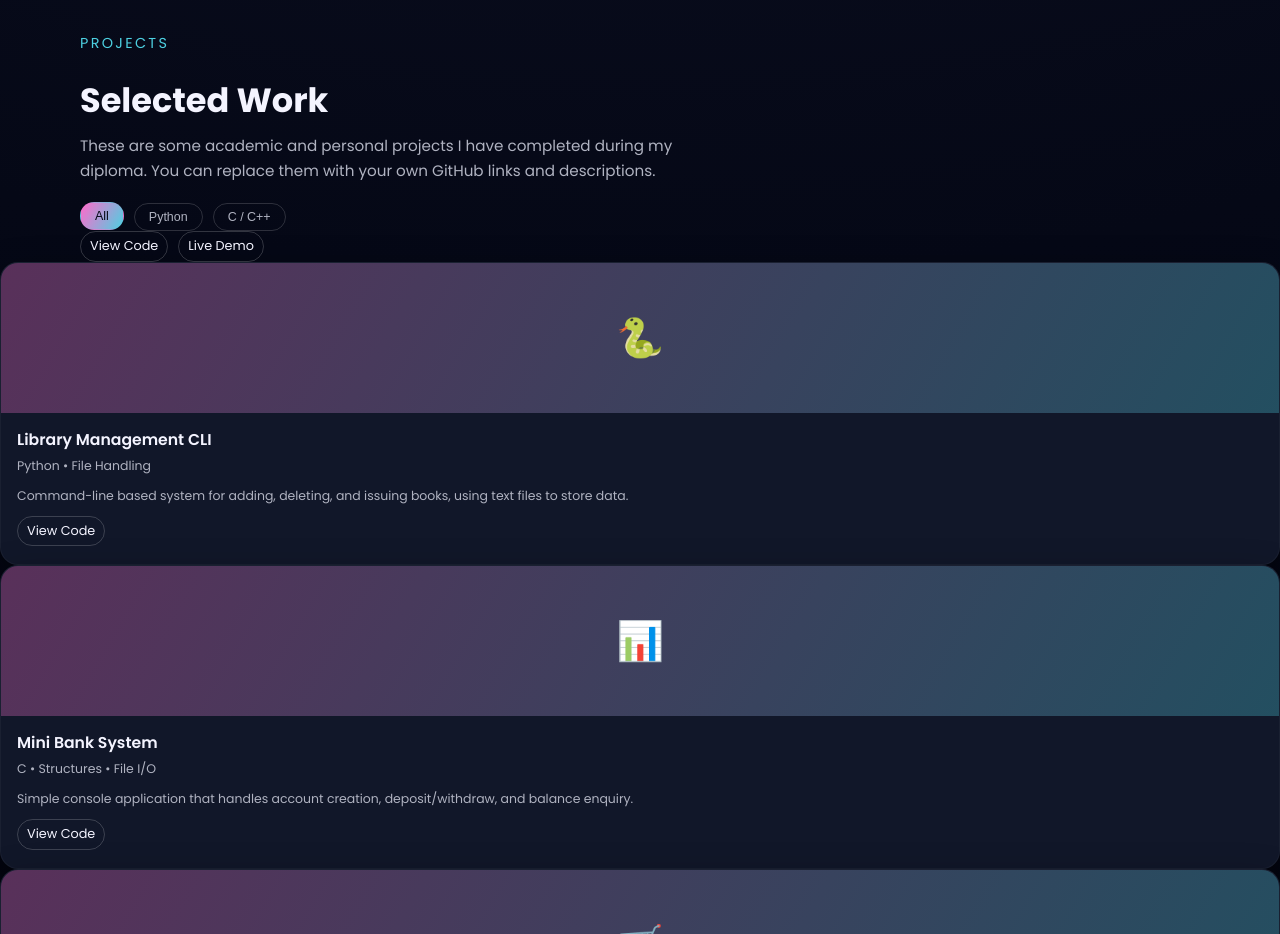
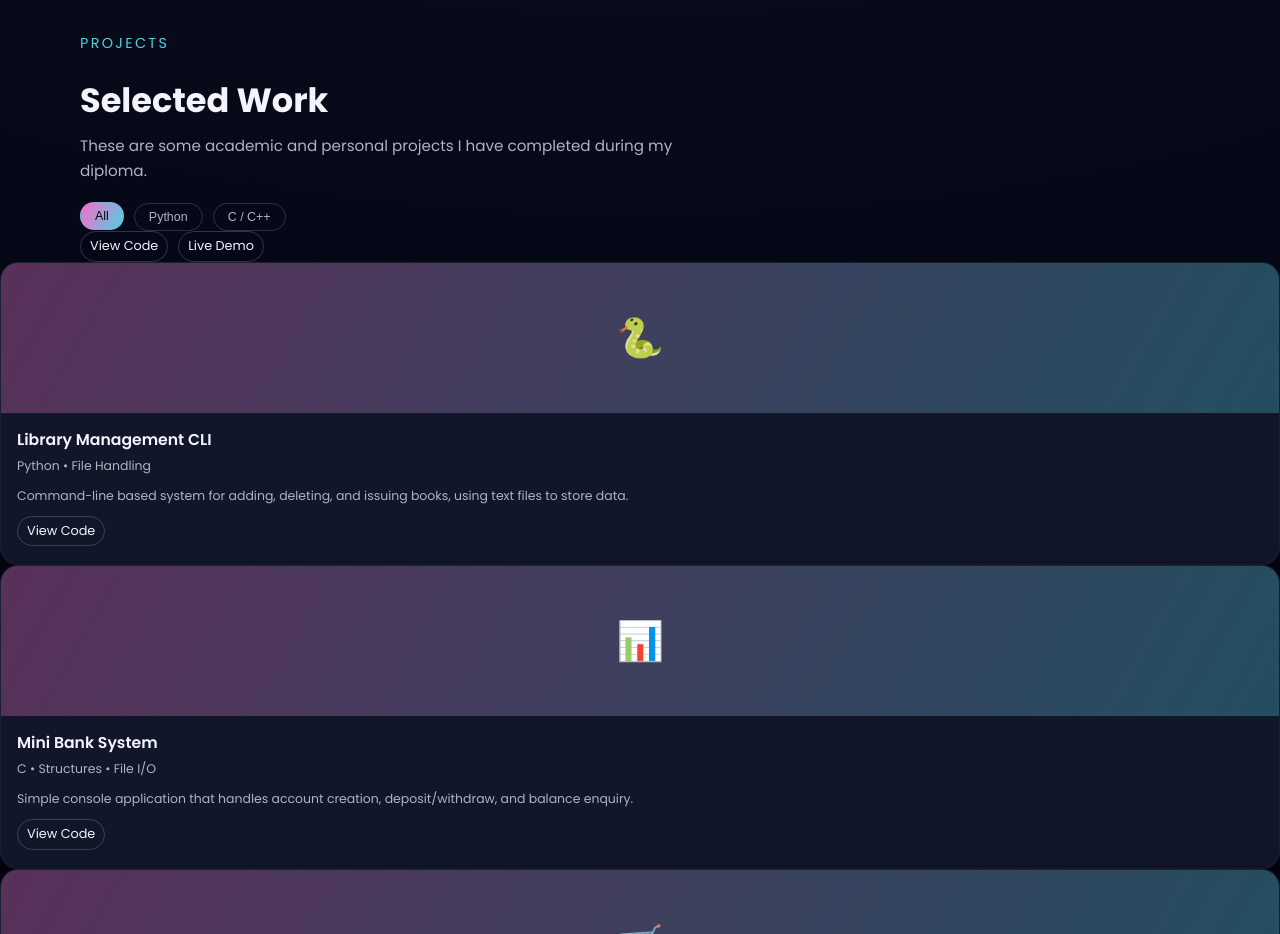
Before and after one commit to hawladaranik325-del/Portfolio, a plain HTML site: page index.html in a window 1280 px wide. Shown: the part 2200-3134 px from the top of the page. Drawn offline with Linux system fonts and the light colour scheme.

Commit message:
Update index.html

```diff
--- a/index.html
+++ b/index.html
@@ -991,8 +991,7 @@
           <h2 class="section-title">Selected Work</h2>
           <p class="section-description">
             These are some academic and personal projects I have completed
-            during my diploma. You can replace them with your own GitHub
-            links and descriptions.
+            during my diploma.
           </p>
         </div>
 
```
